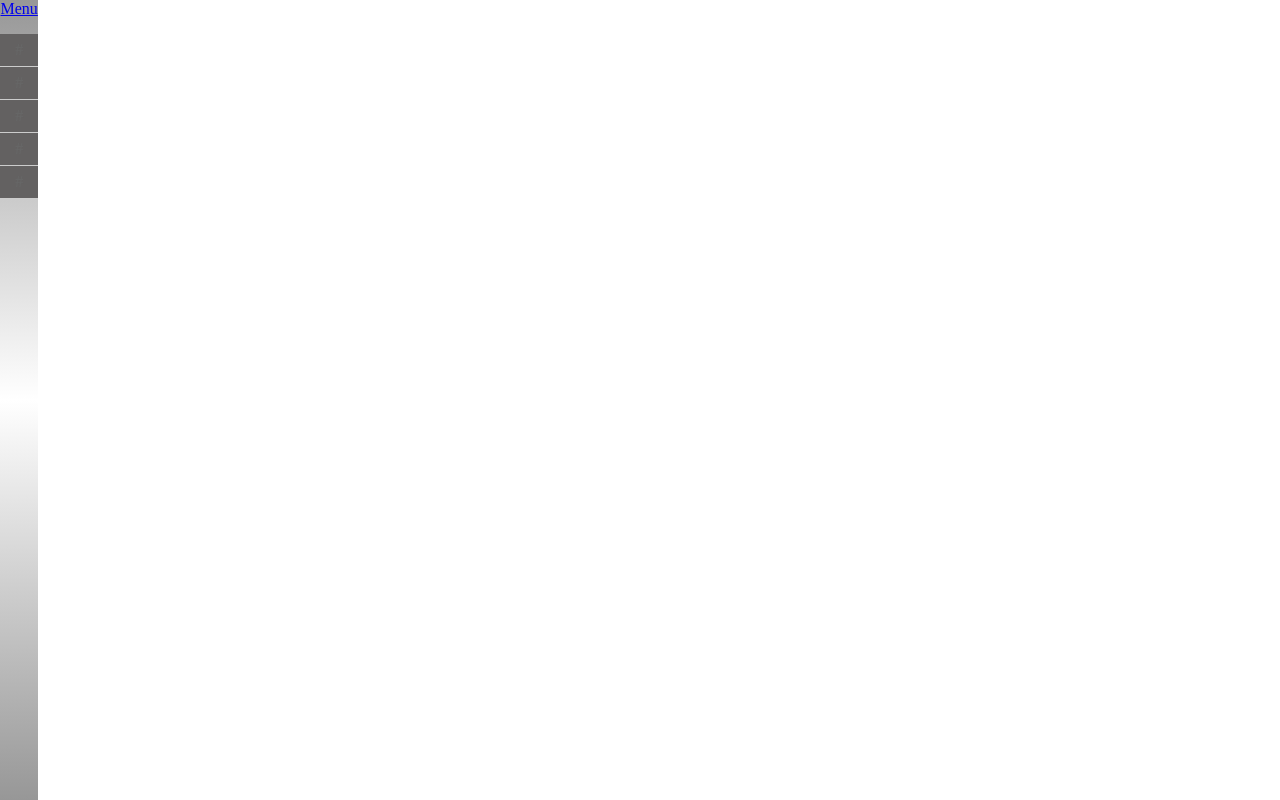
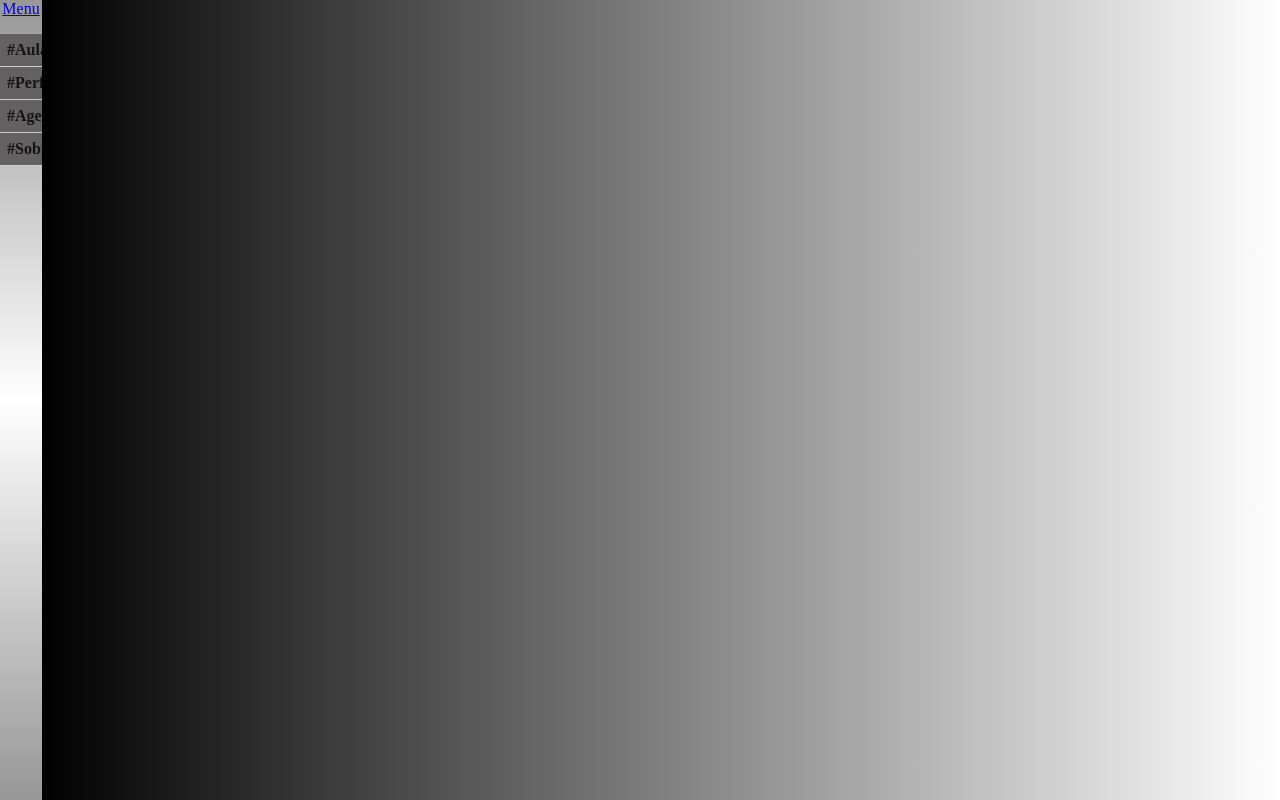
Before and after one commit to ttvsilveirael/slpweb, an Angular app: page / in a window 1280 px wide. Built offline with nearby package versions, Linux system fonts and the light colour scheme.

Commit message:
update small fixes

```diff
--- a/src/app/app.component.scss
+++ b/src/app/app.component.scss
@@ -1,4 +1,18 @@
 menu {
     padding: 0px;
     margin: 0px;
+    z-index: 2;
+    position: absolute;
+    left: 0;
+    top: 0;
 }
+
+:host ::ng-deep app-home {
+    width: calc(100% - 42px);
+    height: 100%;
+    background-image: linear-gradient(to left, #fff, #000);
+    display: block;
+    position: absolute;
+    top: 0;
+    right: 0;
+}
--- a/src/app/components/home/home.component.html
+++ b/src/app/components/home/home.component.html
@@ -0,0 +1 @@
+<div class="home"></div>
--- a/src/app/components/menu-item/menu_item.component.html
+++ b/src/app/components/menu-item/menu_item.component.html
@@ -1,9 +1,5 @@
 <div class="menu">
     <ul>
-        <li><a href="#">#</a></li>
-        <li><a href="#">#</a></li>
-        <li><a href="#">#</a></li>
-        <li><a href="#">#</a></li>
-        <li><a href="#">#</a></li>
+        <li *ngFor="let item of menuItems" (click)="abrirPagina(item)"><a href="#">#{{item}}</a></li>
     </ul>
 </div>
--- a/src/app/components/menu-item/menu_item.component.scss
+++ b/src/app/components/menu-item/menu_item.component.scss
@@ -7,7 +7,7 @@
 }
 
 .menu a:link {
-    color: #666;
+    color: rgb(21, 21, 21);
     font-weight: bold;
     text-decoration: none;
     display: block;
--- a/src/app/components/menu-item/menu_itemcomponent.ts
+++ b/src/app/components/menu-item/menu_itemcomponent.ts
@@ -1,4 +1,5 @@
 import { Component } from '@angular/core';
+import { Router } from '@angular/router';
 
 @Component({
   selector: 'menu-item',
@@ -6,4 +7,10 @@ import { Component } from '@angular/core';
   styleUrls: ['./menu_item.component.scss']
 })
 export class MenuItemComponent {
+  menuItems = ['Aula', 'Perfil', 'Agenda', 'Sobre'];
+  constructor(private router:Router){}
+
+  abrirPagina(item:String){
+    this.router.navigate(['/' + item]);
+  }
 }
--- a/src/app/components/menu/menu.component.scss
+++ b/src/app/components/menu/menu.component.scss
@@ -1,5 +1,5 @@
 .menu-conteudo {
-    width: 3%;
+    width: 42px;
     text-align: center;
     background-image: linear-gradient(to bottom, rgb(151, 151, 151), rgb(255, 255, 255), rgb(151, 151, 151));
     margin: 0px;
```
